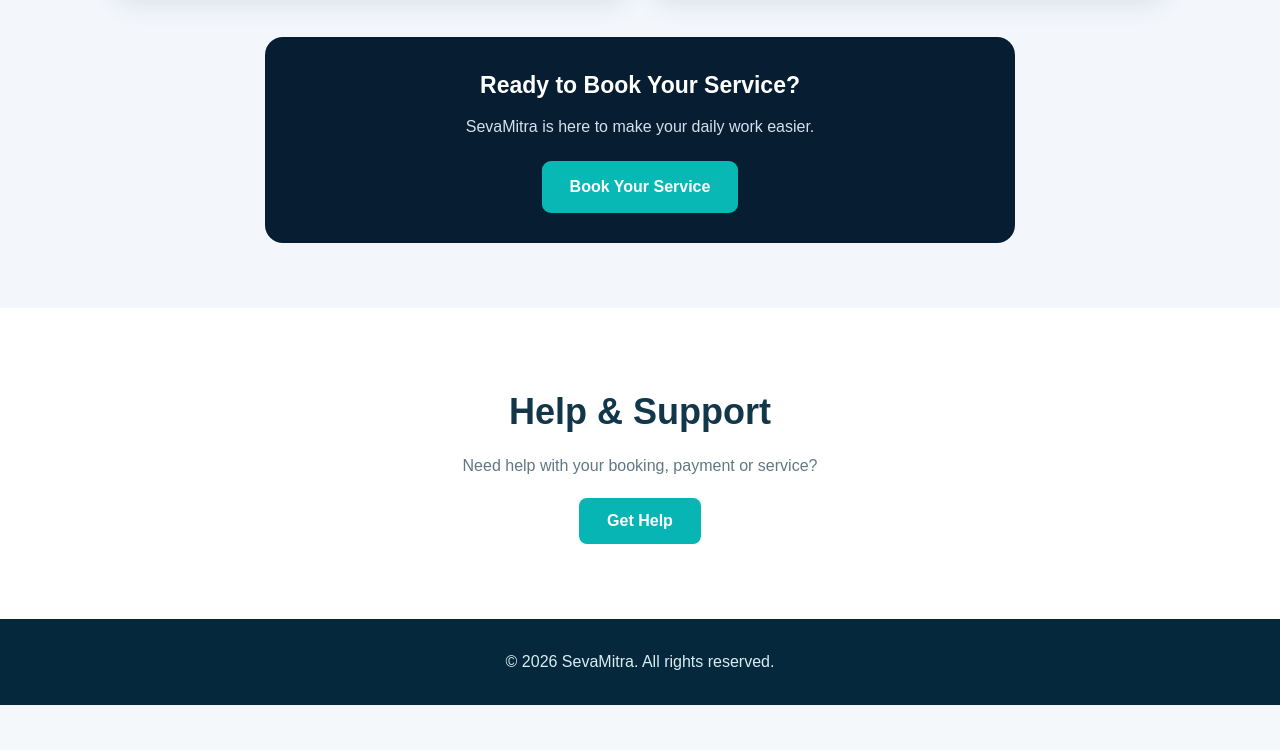
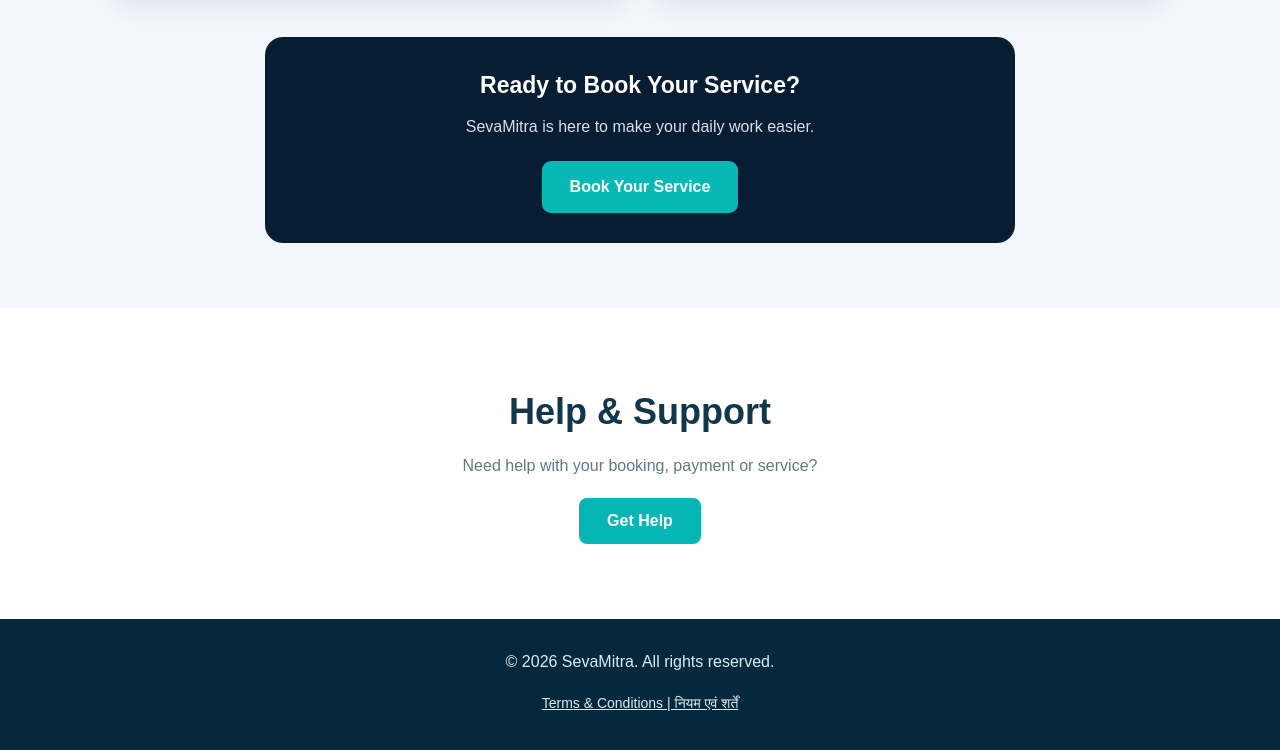
Before and after one commit to MohammadAman0/Sevamitra, a plain HTML site: page index.html in a window 1280 px wide. Shown: the part 4111-4861 px from the top of the page. Before the commit the page ends 4816 px from the top, so only its background shows below. Drawn offline with Linux system fonts and the light colour scheme.

Commit message:
Update index.html

```diff
--- a/index.html
+++ b/index.html
@@ -756,7 +756,12 @@
         <p>
             © 2026 SevaMitra. All rights reserved.
         </p>
-
+<div style="text-align: center; margin: 15px 0;">
+    <a href="terms.html"
+       style="color: inherit; text-decoration: underline; font-size: 14px;">
+        Terms & Conditions | नियम एवं शर्तें
+    </a>
+</div>
     </footer>
 
 
```
